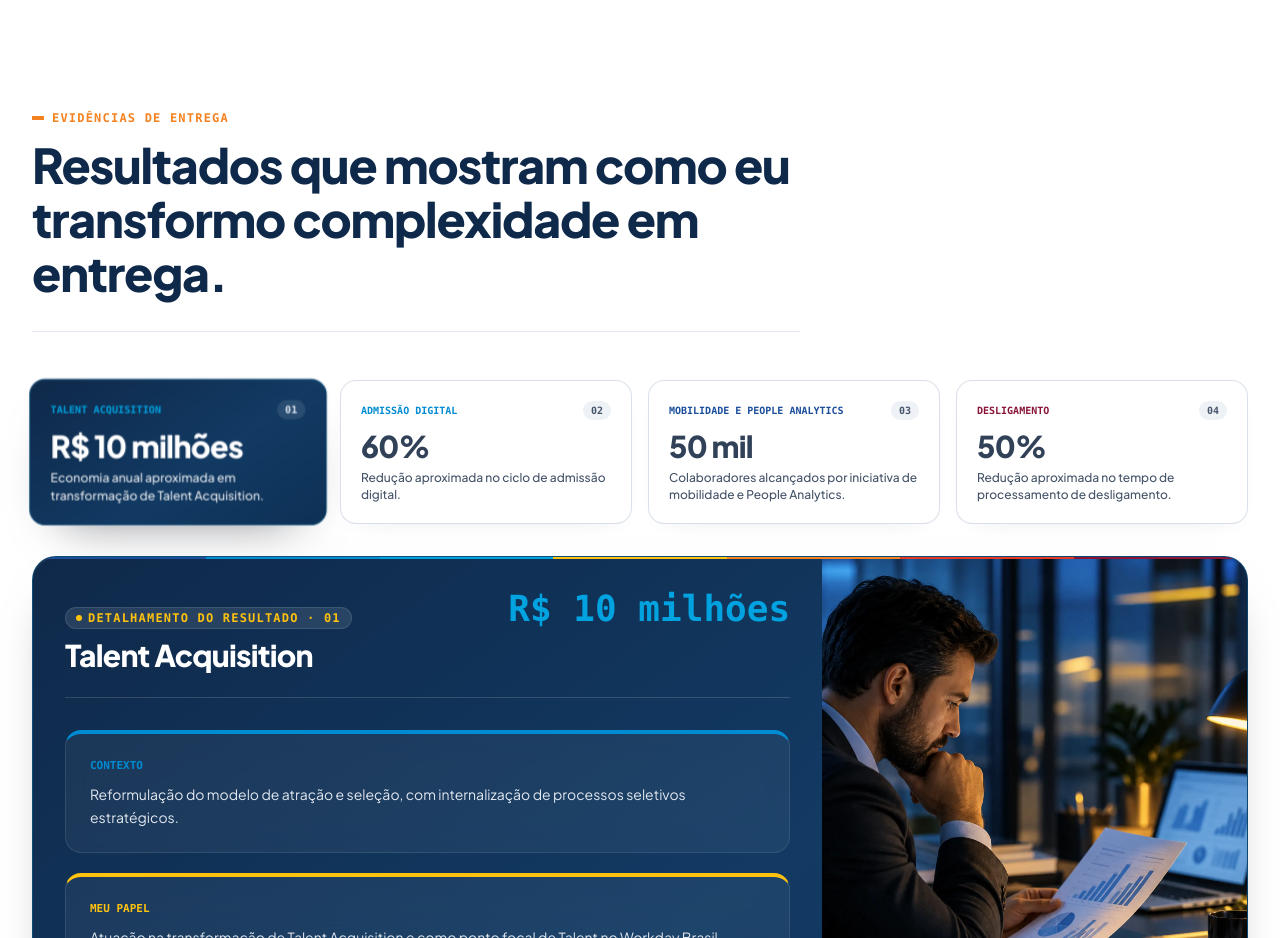
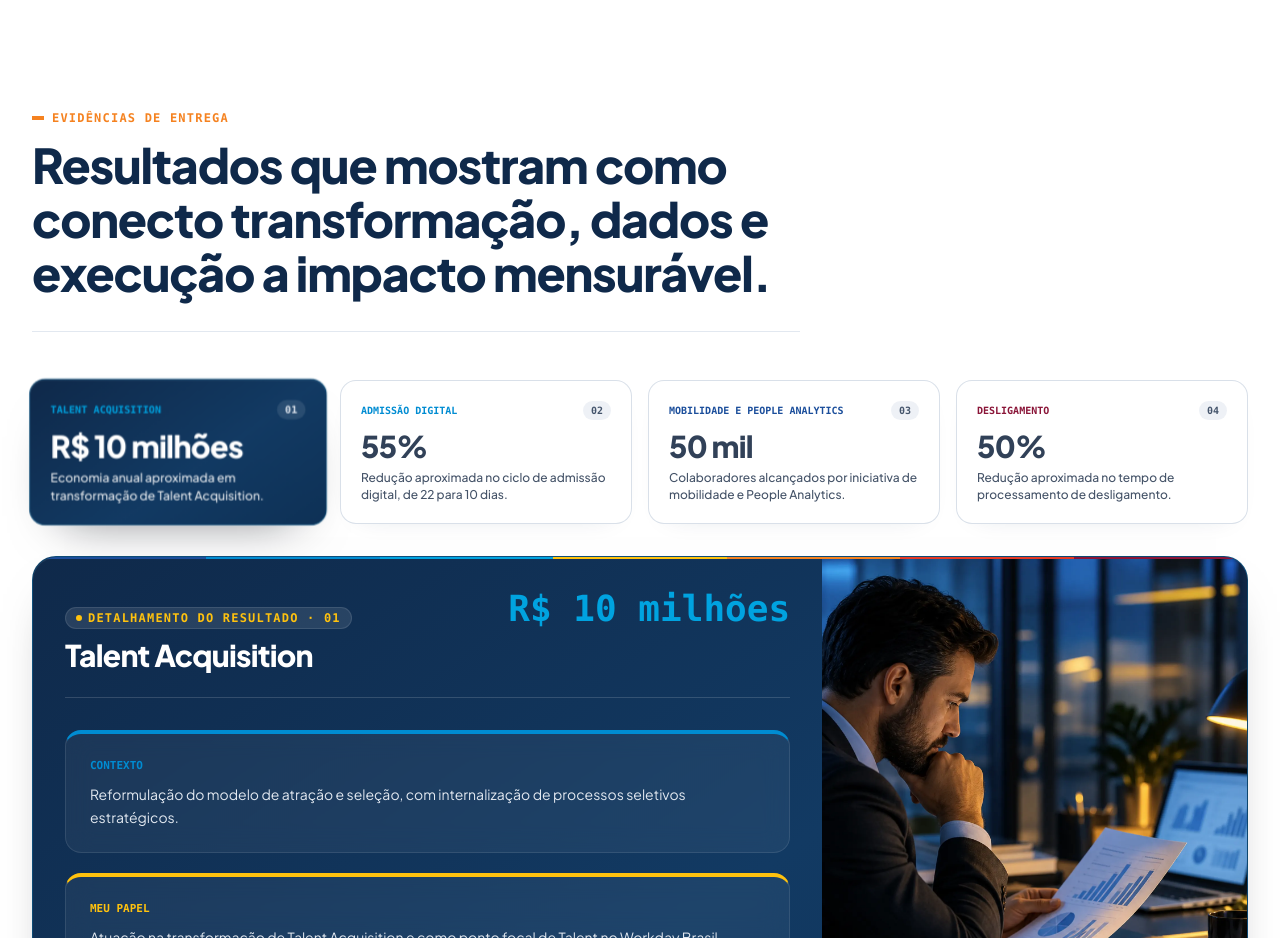
Before and after one commit to lusonocanada/LG-Gemini, a React (Vite) app: page / in a window 1280 px wide. Shown: the part 2680-3618 px from the top of the page. Built offline with nearby package versions, Linux system fonts and the light colour scheme.

Commit message:
Corrige métricas e narrativa de resultados

```diff
--- a/src/components/Metrics.tsx
+++ b/src/components/Metrics.tsx
@@ -17,11 +17,11 @@ export default function Metrics() {
     },
     {
       title: 'Admissão digital',
-      value: '60%',
-      subtitle: 'Redução aproximada no ciclo de admissão digital.',
+      value: '55%',
+      subtitle: 'Redução aproximada no ciclo de admissão digital, de 22 para 10 dias.',
       contexto: 'Jornada de admissão no PeopleSoft em ambiente de RH de alta complexidade.',
       meuPapel: 'Gerente de Projetos de RH e responsável por conduzir a transformação da jornada.',
-      resultado: 'Redução aproximada de 60% no ciclo do processo.',
+      resultado: 'Redução aproximada de 55% no ciclo do processo.',
       color: '#008CD2'
     },
     {
@@ -60,7 +60,7 @@ export default function Metrics() {
           </div>
 
           <h2 className="text-2xl sm:text-4xl lg:text-5xl font-black tracking-tight text-[#0F294A] leading-[1.12]">
-            Resultados que mostram como eu transformo complexidade em entrega.
+            Resultados que mostram como conecto transformação, dados e execução a impacto mensurável.
           </h2>
         </div>
 
```
